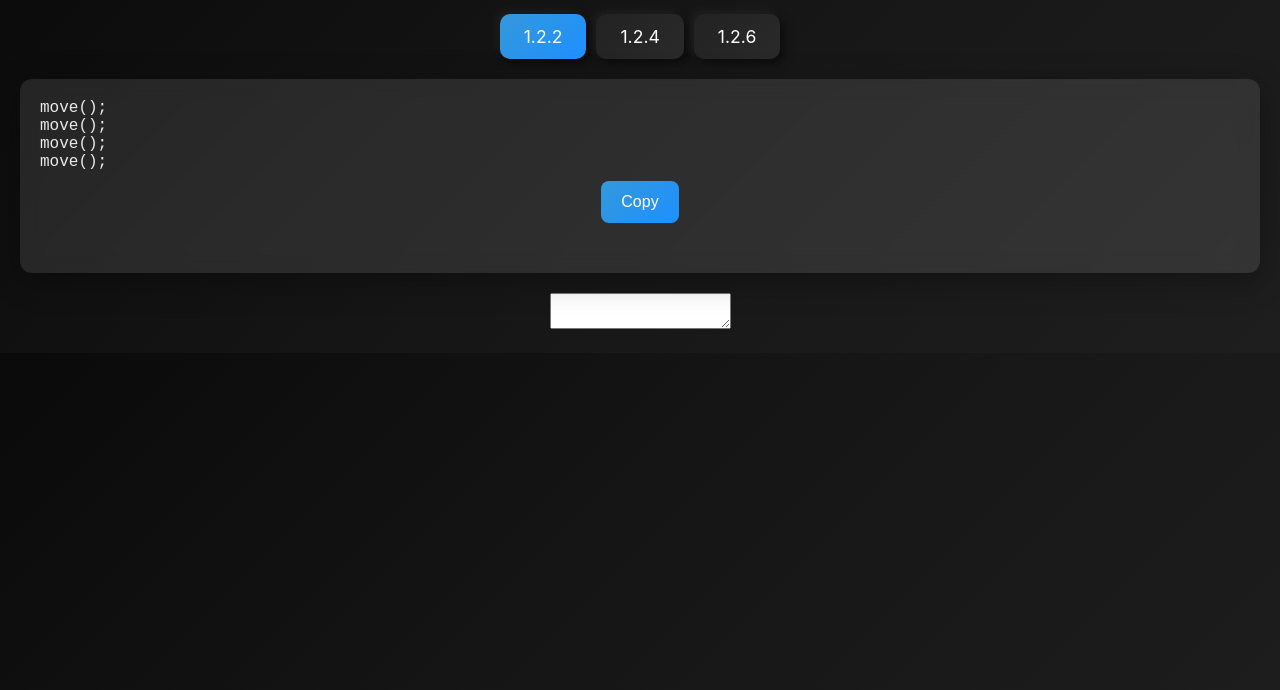
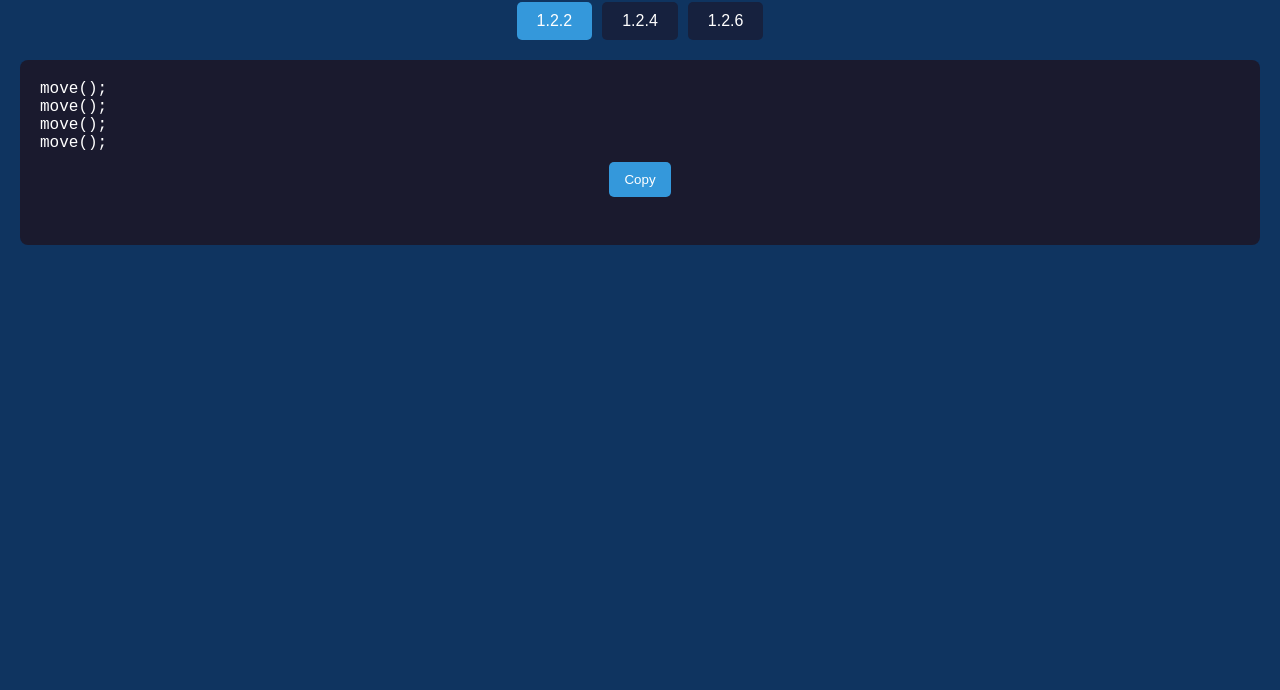
Before and after one commit to GiveID/GiveID.github.io, a plain HTML site: page codehs/1dot2/index.html in a window 1280 px wide. Shown: the part 110-800 px from the top of the page. Drawn offline with Linux system fonts and the light colour scheme.

Commit message:
Update index.html

```diff
--- a/codehs/1dot2/index.html
+++ b/codehs/1dot2/index.html
@@ -4,57 +4,103 @@
   <meta charset="UTF-8">
   <meta name="viewport" content="width=device-width, initial-scale=1.0">
   <title>1.2 Code Sections</title>
-  <link rel="stylesheet" href="styles.css">
-<script>// Tab Switching Logic
-const tabs = document.querySelectorAll('.tab');
-const contents = document.querySelectorAll('.content');
+  <style>
+    body {
+      font-family: Arial, sans-serif;
+      background-color: #0f3460;
+      color: #fff;
+      margin: 0;
+      padding: 20px;
+      text-align: center;
+    }
 
-tabs.forEach(tab => {
-  tab.addEventListener('click', () => {
-    tabs.forEach(t => t.classList.remove('active'));
-    contents.forEach(c => c.classList.remove('active'));
+    h1 {
+      margin-bottom: 20px;
+      font-size: 2.5rem;
+    }
 
-    tab.classList.add('active');
-    document.getElementById(tab.dataset.target).classList.add('active');
-  });
-});
+    /* Tabs */
+    .tabs {
+      display: flex;
+      flex-wrap: wrap;
+      justify-content: center;
+      gap: 10px;
+      margin-bottom: 20px;
+    }
 
-// Copy Button Logic
-const copyButtons = document.querySelectorAll('.copy-btn');
-const fallbackTextarea = document.getElementById('copyFallback');
+    .tab {
+      padding: 10px 20px;
+      background-color: #16213e;
+      border-radius: 5px;
+      cursor: pointer;
+      transition: background 0.3s ease;
+    }
 
-copyButtons.forEach(button => {
-  button.addEventListener('click', () => {
-    const code = button.previousElementSibling.textContent;
+    .tab.active {
+      background-color: #3498db;
+    }
 
-    if (navigator.clipboard && navigator.clipboard.writeText) {
-      navigator.clipboard.writeText(code).then(() => {
-        showCopyConfirmation(button);
-      }).catch(() => {
-        fallbackCopy(code, button);
-      });
-    } else {
-      fallbackCopy(code, button);
+    .tab:hover {
+      background-color: #8e44ad;
     }
-  });
-});
 
-function fallbackCopy(text, button) {
-  fallbackTextarea.value = text;
-  fallbackTextarea.select();
-  document.execCommand('copy');
-  showCopyConfirmation(button);
-}
+    /* Content */
+    .content {
+      display: none;
+      background-color: #1a1a2e;
+      padding: 20px;
+      border-radius: 8px;
+      margin-bottom: 20px;
+      position: relative;
+    }
 
-function showCopyConfirmation(button) {
-  const confirmation = button.nextElementSibling;
-  confirmation.classList.add('show');
-  setTimeout(() => {
-    confirmation.classList.remove('show');
-  }, 1200);
-}
-</script>
+    .content.active {
+      display: block;
+    }
 
+    pre {
+      text-align: left;
+      white-space: pre-wrap;
+      word-wrap: break-word;
+      font-family: 'Courier New', monospace;
+      margin: 0;
+    }
+
+    /* Copy Button */
+    .copy-btn {
+      margin-top: 10px;
+      padding: 10px 15px;
+      background-color: #3498db;
+      color: #fff;
+      border: none;
+      border-radius: 5px;
+      cursor: pointer;
+      transition: background 0.3s ease;
+    }
+
+    .copy-btn:hover {
+      background-color: #8e44ad;
+    }
+
+    /* Copy Confirmation */
+    .copy-confirmation {
+      color: #0a84ff;
+      font-size: 1rem;
+      margin-top: 10px;
+      opacity: 0;
+      transition: opacity 0.3s ease;
+    }
+
+    .copy-confirmation.show {
+      opacity: 1;
+    }
+
+    /* Hidden textarea for fallback copy */
+    textarea {
+      position: absolute;
+      left: -9999px;
+    }
+  </style>
 </head>
 <body>
   <h1>1.2 Code Sections</h1>
@@ -75,7 +121,6 @@ move();</pre>
     <button class="copy-btn">Copy</button>
     <div class="copy-confirmation">Copied!</div>
   </div>
-
   <div id="section2" class="content">
     <pre>turnLeft();
 move();
@@ -89,7 +134,6 @@ move();</pre>
     <button class="copy-btn">Copy</button>
     <div class="copy-confirmation">Copied!</div>
   </div>
-
   <div id="section3" class="content">
     <pre>move();
 move();
@@ -103,8 +147,60 @@ turnRight();</pre>
     <div class="copy-confirmation">Copied!</div>
   </div>
 
+  <!-- Hidden textarea for fallback copy -->
   <textarea id="copyFallback"></textarea>
 
-  <script src="script.js"></script>
+  <script>
+    // Tab Switching Logic
+    const tabs = document.querySelectorAll('.tab');
+    const contents = document.querySelectorAll('.content');
+
+    tabs.forEach(tab => {
+      tab.addEventListener('click', () => {
+        tabs.forEach(t => t.classList.remove('active'));
+        contents.forEach(c => c.classList.remove('active'));
+
+        tab.classList.add('active');
+        document.getElementById(tab.dataset.target).classList.add('active');
+      });
+    });
+
+    // Copy Button Logic with Fallback
+    const copyButtons = document.querySelectorAll('.copy-btn');
+    const fallbackTextarea = document.getElementById('copyFallback');
+
+    copyButtons.forEach(button => {
+      button.addEventListener('click', () => {
+        const code = button.previousElementSibling.textContent;
+
+        // Attempt to use Clipboard API
+        if (navigator.clipboard && navigator.clipboard.writeText) {
+          navigator.clipboard.writeText(code).then(() => {
+            showCopyConfirmation(button);
+          }).catch(() => {
+            fallbackCopy(code, button);
+          });
+        } else {
+          // Fallback method for unsupported devices
+          fallbackCopy(code, button);
+        }
+      });
+    });
+
+    function fallbackCopy(text, button) {
+      fallbackTextarea.value = text;
+      fallbackTextarea.select();
+      document.execCommand('copy');
+      showCopyConfirmation(button);
+    }
+
+    function showCopyConfirmation(button) {
+      const confirmation = button.nextElementSibling;
+      confirmation.classList.add('show');
+      setTimeout(() => {
+        confirmation.classList.remove('show');
+      }, 1200);
+    }
+  </script>
 </body>
 </html>
```
